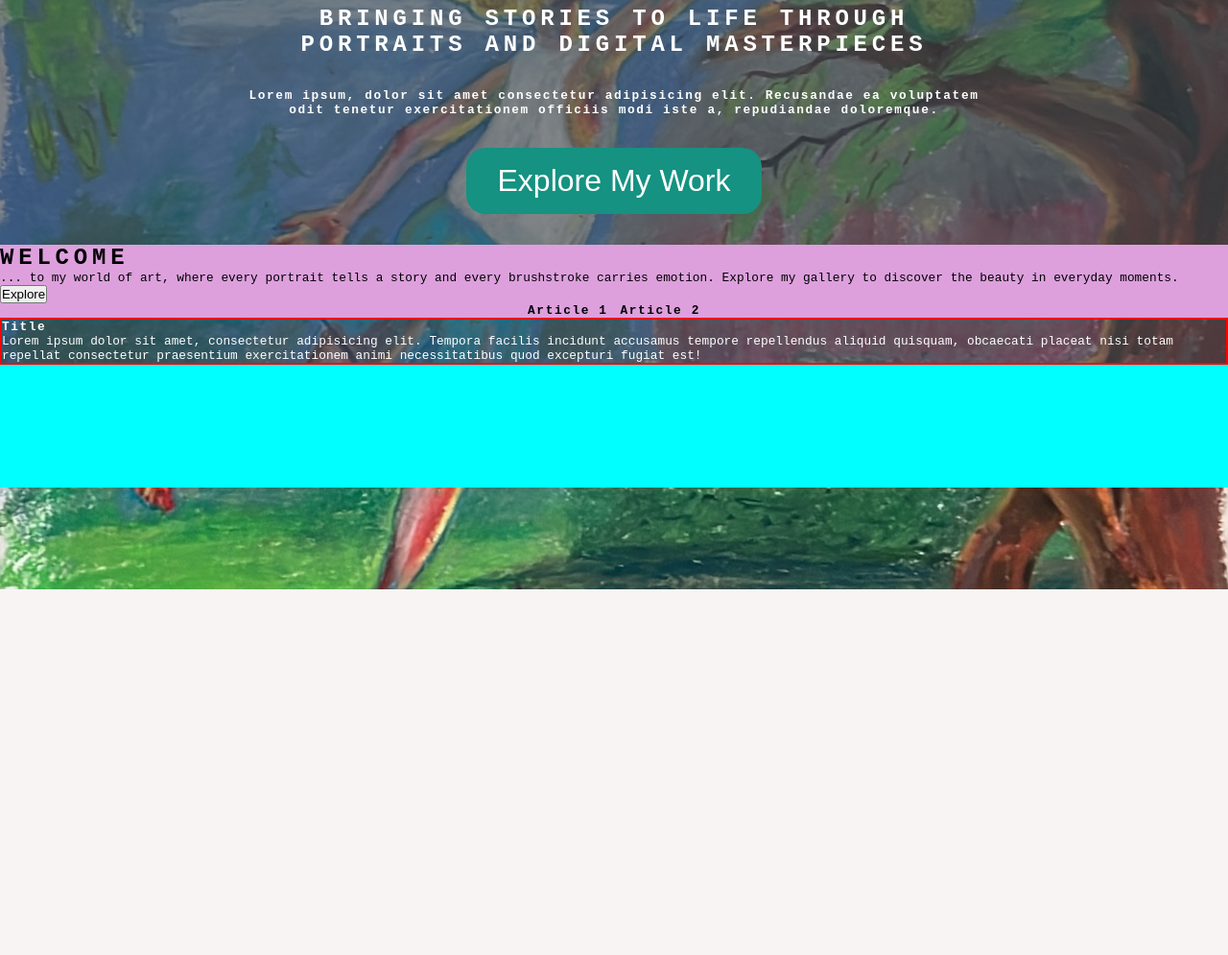
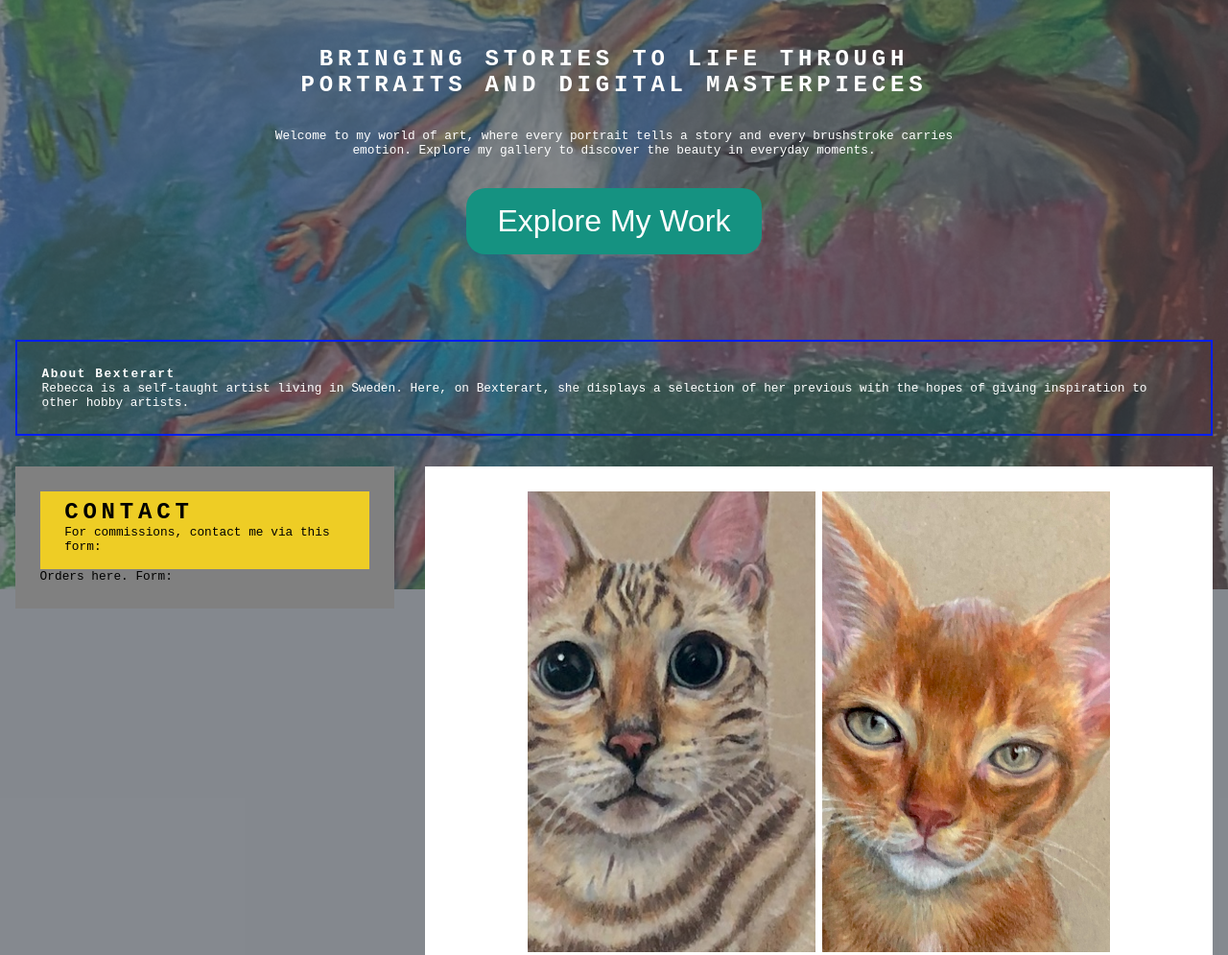
Before and after one commit to rebeccalindman/rebeccas-projekt-v41, a plain HTML site: page index.html in a window 1280 px wide. Shown: the part 186-1181 px from the top of the page at 96% size. Before the commit the page ends 800 px from the top, so only its background shows below. Drawn offline with Linux system fonts and the light colour scheme.

Commit message:
layout changes and images added to main page

```diff
--- a/gallery.css
+++ b/gallery.css
@@ -6,20 +6,18 @@
     background-color: transparent
 } */
 
-.galleryItems{
-    display: flex;
-    flex-wrap: wrap;
-    align-items: center;
-    justify-content: center;
-    gap: .5vw;
-    margin-bottom: 2vh;
-}
+
 
 #Gallery main {
     background-color: white;
 }
 
+article:not(.lightbox, .textBox article, .contact article, .information article) {
+    background-color: white;
+    height: 30rem;
+    width: clamp(300px, 15vw, 400px); /* Use viewport width instead of percentage to avoid overflow */
 
+    }
 
 /* Figure */
 #Gallery a:not(.lightbox a), #Gallery figure {
@@ -30,18 +28,13 @@
     height: inherit;
 }
 
-article:not(.lightbox) {
-    background-color: white;
-    height: 30rem;
-    width: clamp(300px, 15vw, 400px); /* Use viewport width instead of percentage to avoid overflow */
-
-    }
-
 #Gallery figure img {
     max-width: 800px;
     width: inherit;
     justify-self: center;
 }
+
+
 
 #wide {
     background-color: rgb(238, 205, 37);
@@ -50,7 +43,7 @@ article:not(.lightbox) {
 }
 
 /* Font */
-#Gallery article h2 {
+.galleryItems h2 {
     font-family: Notera, cursive;
     text-transform: lowercase;
     font-size: clamp(3rem, 6vw, 6rem);
--- a/index.html
+++ b/index.html
@@ -3,7 +3,7 @@
 <head>
     <meta charset="UTF-8">
     <meta name="viewport" content="width=device-width, initial-scale=1.0">
-    <link rel="stylesheet" href="css/headings.css">
+    <link rel="stylesheet" href="gallery.css">
     <link rel="stylesheet" href="styles.css">
     <title>rebeccalindman - Home</title>
 </head>
@@ -23,47 +23,105 @@
 
 
 
-    <!-- Aside -->
-    <aside></aside>
-
     <!-- Main content -->
     <main>
         <!-- Hero section-->
         <section class="mainTop">
             <H2>Bringing Stories to Life through Portraits and Digital Masterpieces</H2>
-            <h3>Lorem ipsum, dolor sit amet consectetur adipisicing elit. Recusandae ea voluptatem odit tenetur exercitationem officiis modi iste a, repudiandae doloremque.</h3>
+            <p>Welcome to my world of art, where every portrait tells a story and every brushstroke carries emotion. Explore my gallery to discover the beauty in everyday moments.</p>
             <a class="callToAction" href="gallery.html"><button>Explore My Work</button></a>
 
         </section>
 
         <!-- Content section -->
-        <section class="highlight">
-            <article id="wide">
-                <h2>Welcome</h2>
-                <p>... to my world of art, where every portrait tells a story and every brushstroke carries emotion. Explore my gallery to discover the beauty in everyday moments.</p>
-                <button onclick="window.location.href='gallery.html';">Explore</button>
 
 
-            </article>
+            <section class="galleryItems" id="portraits"> <!-- Portrait section -->
 
+                <article>
+                    <a href="#img21" class="overlay-trigger">
+                        <figure>
+                            <img src="drawings/smaug2024.JPG" alt="Drawing of male bengal cat">
+                        <figcaption>Smaug, colored pencils on tinted paper, A4</figcaption>
+                        </figure>
+                    </a>
+                </article>
+
+                <article>
+                    <a href="#img22" class="overlay-trigger">
+                        <figure>
+                            <img src="drawings/astrid2024.jpeg" alt="Drawing of young female abessinier cat">
+                        <figcaption>Astrid, colored pencils on tinted paper, A4</figcaption>
+                        </figure>
+                    </a>
+                </article>
+
+                <article>
+                    <a href="#img23" class="overlay-trigger">
+                        <figure>
+                            <img src="drawings/portrait-girl.jpg" alt="Portrait of girl with a pointing finger">
+                        <figcaption>Girl portrait, watercolor on paper, A3</figcaption>
+                        </figure>
+                    </a>
+                </article>
+
+                <article>
+                    <a href="#img24" class="overlay-trigger">
+                        <figure>
+                            <img src="drawings/snail.jpeg" alt="Drawing of a snail on a strawberry">
+                            <figcaption>Snail Berry, colored pencils on white paper, A3</figcaption>
+                        </figure>
+                    </a>
+                </article>
+
+                <!-- Lightboxes for Portrait section -->
+                <article id="img21" class="lightbox">
+                    <a href="#" class="close-overlay">×</a>
+                    <img src="drawings/smaug2024.JPG" alt="Drawing of male bengal cat">
+                </article>
+
+                <article id="img22" class="lightbox">
+                    <a href="#" class="close-overlay">×</a>
+                    <img src="drawings/astrid2024.jpeg" alt="Drawing of young female abessinier cat">
+                </article>
+
+                <article id="img23" class="lightbox">
+                    <a href="#" class="close-overlay">×</a>
+                    <img src="drawings/portrait-girl.jpg" alt="Portrait of girl with a pointing finger">
+                </article>
+
+                <article id="img24" class="lightbox">
+                    <a href="#" class="close-overlay">×</a>
+                    <img src="drawings/snail.jpeg" alt="Drawing of a snail on a strawberry">
+                </article>
+            </section>
+
+
+        <section class="textBox">
             <article>
-                <h3>Article 1</h3>
-
-            </article>
-            <article>
-                <h3>Article 2</h3>
+                <h3>About Bexterart</h3>
+                <p>Rebecca is a self-taught artist living in Sweden. Here, on Bexterart, she displays a selection of her previous with the hopes of giving inspiration to other hobby artists. </p>
 
             </article>
 
         </section>
 
-        <section class="textInfoContainer">
-            <article class="textBox">
-                <h3>Title</h3>
-                <p>Lorem ipsum dolor sit amet, consectetur adipisicing elit. Tempora facilis incidunt accusamus tempore repellendus aliquid quisquam, obcaecati placeat nisi totam repellat consectetur praesentium exercitationem animi necessitatibus quod excepturi fugiat est!</p>
+        <section class="information">
+            <article id="wide">
+                <h2>Contact</h2>
+                <p>For commissions, contact me via this form:</p>
+                <form action=""></form>
+
+
 
             </article>
 
+            <article class="contact">
+                Orders here. Form:
+            </article>
+            <article>
+
+            </article>
         </section>
 
     </main>
--- a/styles.css
+++ b/styles.css
@@ -147,16 +147,16 @@ a {
 /**************/
 /***** Main content *****/
 
-main {
+main:not(#Gallery main) {
     grid-area: main;
     display: grid;
     grid-template-rows: auto auto auto;
+    grid-template-columns: 1fr 2fr;
     grid-template-areas:
-    "mainTop"
-    "main-highlight"
-    "main-text";
+    "mainTop mainTop"
+    "textBox textBox"
+    "information gallery";
     background-color: rgba(56, 66, 75, 0.6);
-    max-width: 1000px;
 }
 
 /* Hero section */
@@ -195,30 +195,38 @@ main {
 /* ******* */
 
 /* Main content section */
-.highlight {
-    grid-area: main-highlight;
+section:not(#Gallery section){
+    padding: 2vw;
+    margin: 1rem;
+}
+
+.textBox {
+    grid-area: textBox;
+    color: white;
+    border: 2px rgb(0, 30, 255) solid;
+    height: fit-content;
+}
+
+.information, .information article, .information .contact {
+    height: fit-content;
+    background-color: grey;
+}
+
+
+/* Gallery */
+.galleryItems{
+    grid-area: gallery;
     display: flex;
     flex-wrap: wrap;
-    background-color: plum;
-    gap: 1%;
+    align-items: center;
     justify-content: center;
-    align-items: center;
+    gap: .5vw;
+    margin-bottom: 2vh;
+    background-color: white;
 }
 
-/* article:not(.lightbox) {
-    background-color: white;
-    height: 30rem; */
-   /*  width: clamp(100px, 50vw, 400px); */ /* Use viewport width instead of percentage to avoid overflow */
-
-   /*  }
- */
 
 
-.textBox {
-    grid-area: main-text;
-    color: white;
-    border: 2px red solid;
-}
 
 #wide {
     width: 100%;
@@ -246,6 +254,7 @@ footer {
         justify-self: center;
     }
 
+
     h1{
         display: block;
         font-size: clamp(3rem, 10vw, 10rem);
@@ -271,6 +280,7 @@ footer {
 
 
 
+
 }
 
 @media (min-width: 1024px) {
```
